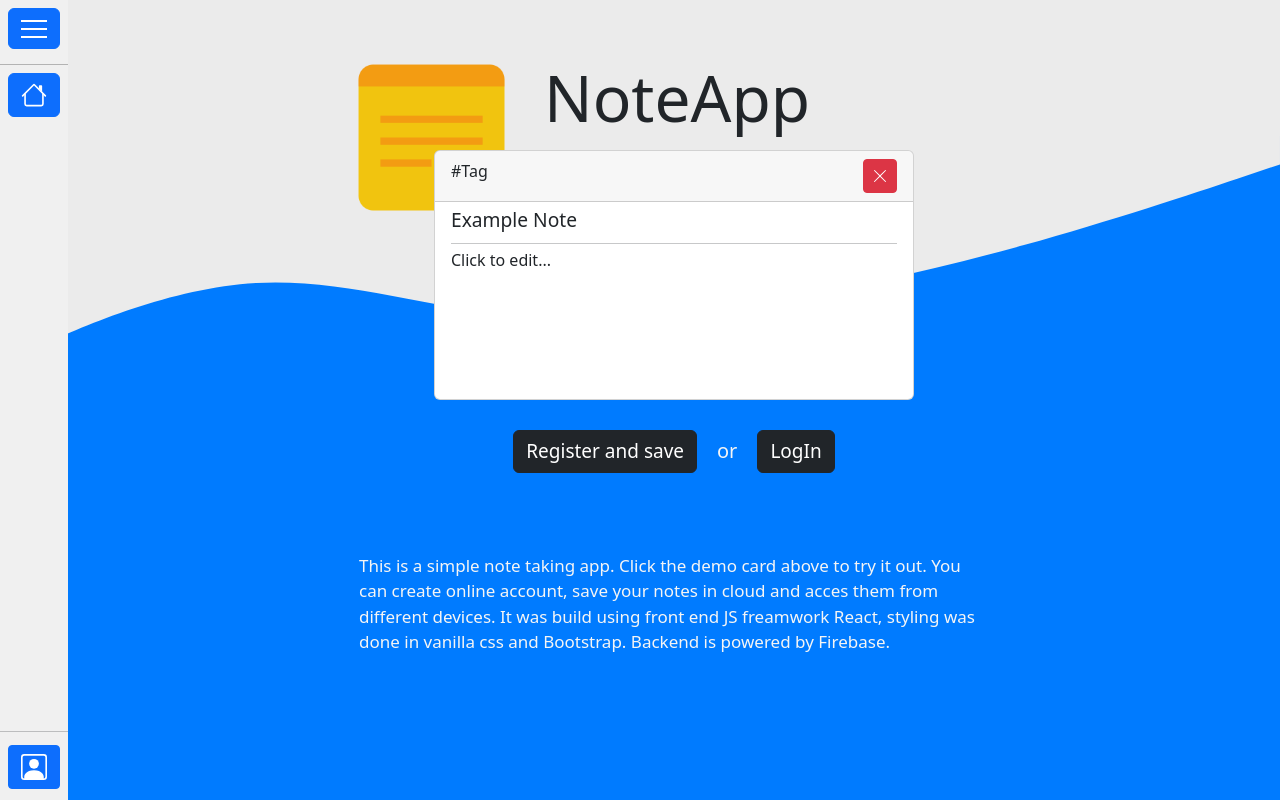
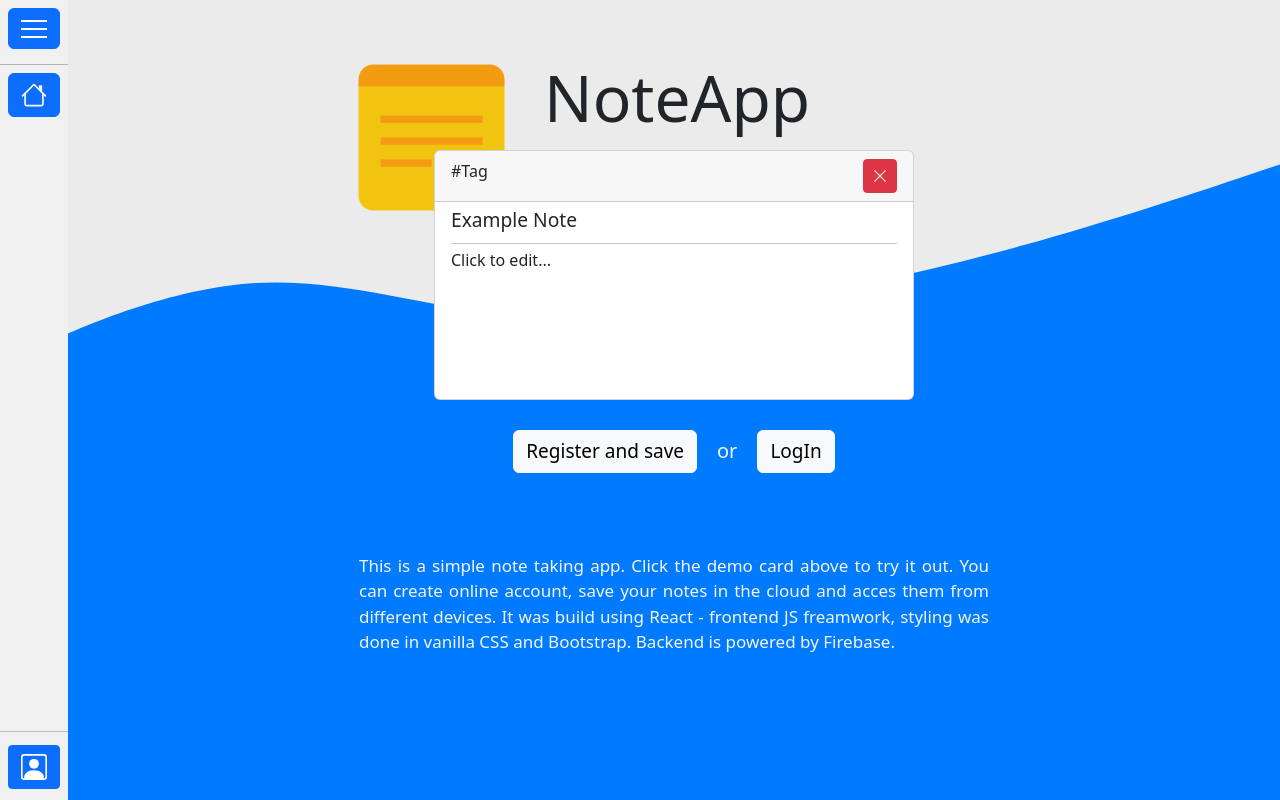
Before and after one commit to Lelonek123/note-app, a React (Create React App) app: page / in a window 1280 px wide. Built offline with nearby package versions, Linux system fonts and the light colour scheme; no server answers.

Commit message:
NA-7 landing page improvements

```diff
--- a/src/apps/noteApp/components/home/landingPage/LandingPage.js
+++ b/src/apps/noteApp/components/home/landingPage/LandingPage.js
@@ -67,14 +67,14 @@
                     </div>
                     <div className={`${style.loginButtonsContainer}`}>
                         <Link
-                            className={`btn btn-dark ${style.button}`}
+                            className={`btn btn-light ${style.button}`}
                             to="/register"
                         >
                             Register and save
                         </Link>
                         <p>or</p>
                         <Link
-                            className={`btn btn-dark ${style.button}`}
+                            className={`btn btn-light ${style.button}`}
                             to="/login"
                         >
                             LogIn
@@ -84,10 +84,10 @@
                         <p>
                             {`This is a simple note taking app. Click the demo
                             card above to try it out. You can create
-                            online account, save your notes in cloud and acces
+                            online account, save your notes in the cloud and acces
                             them from different devices. It was build using
-                            front end JS freamwork React, styling was done in
-                            vanilla css and Bootstrap. Backend is powered by
+                            React - frontend JS freamwork, styling was done in
+                            vanilla CSS and Bootstrap. Backend is powered by
                             Firebase.`}
                         </p>
                     </div>
--- a/src/apps/noteApp/components/home/landingPage/LandingPage.module.css
+++ b/src/apps/noteApp/components/home/landingPage/LandingPage.module.css
@@ -92,4 +92,6 @@
     width: 90%;
     color: whitesmoke;
     font-size: 17px;
+    text-align: justify;
+    text-justify: inter-word;
 }
```
